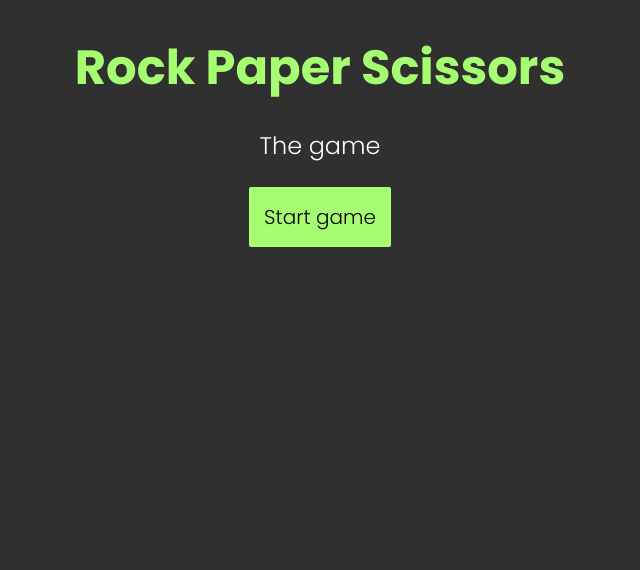
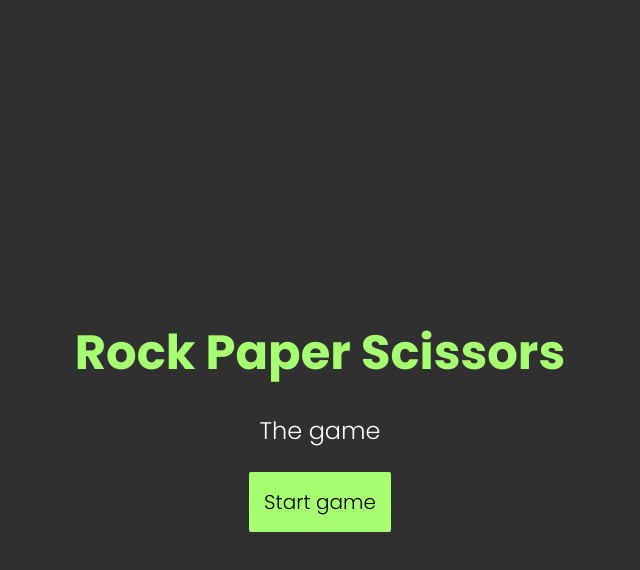
Before and after one commit to lukpaikat/rock-paper-scissors, a website with bundled scripts: page index.html in a window 1280 px wide. Shown: the whole page, without its empty margins (320-960 px from the left). Built offline with nearby package versions, Linux system fonts and the light colour scheme.

Commit message:
rename game-title-container to flex-container

```diff
--- a/styles/main.scss
+++ b/styles/main.scss
@@ -13,7 +13,7 @@ body {
   font-family: var(--Poppins);
 }
 
-.game-title-container {
+.flex-container {
   display: flex;
   flex-direction: column;
   justify-content: center;
```
Also changed, not shown: styles/main.css, 1 other file.
